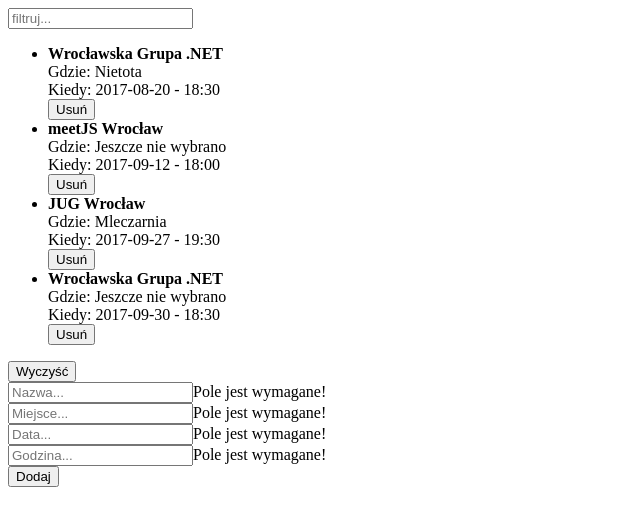
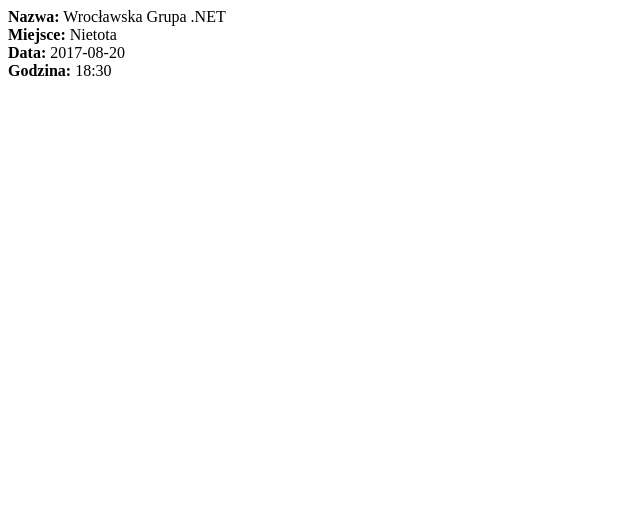
Before and after one commit to maciek-mod/react-router-online-training, a React (Create React App) app: page /details/3 in a window 1280 px wide. Shown: the top 526 px of the page, without its empty margins (0-640 px from the left). Built offline with nearby package versions, Linux system fonts and the light colour scheme.

Commit message:
initialization

```diff
--- a/src/App.js
+++ b/src/App.js
@@ -4,14 +4,18 @@ import {
   Route
 } from 'react-router-dom';
 
-import Events from '/events/Router';
+import Events from './events/Events';
+import Details from './details/Details';
 
 const App = () => {
   return (
     <Router>
       <div>
-        <Route to="/" component={Events} />
+        <Route exact path="/" component={Events} />
+        <Route path="/details/:eventId" component={Details} />
       </div>
     </Router>
   )
 }
+
+export default App;
--- /dev/null
+++ b/src/details/Details.js
@@ -0,0 +1,33 @@
+import React from 'react';
+import events from '../data/events.json';
+
+class Details extends React.Component {
+  constructor(props) {
+    super(props);
+    this.state = { event: {} };
+  }
+
+  componentDidMount() {
+    const id = this.props.match.params.eventId;
+    const event = events.find(item => item.id === parseInt(id, 10));
+
+    this.setState({
+      event
+    });
+  }
+
+  render() {
+    const { name, place, date, time } = this.state.event;
+
+    return (
+      <div>
+        <strong>Nazwa:</strong> {name}<br />
+        <strong>Miejsce:</strong> {place}<br />
+        <strong>Data:</strong> {date}<br />
+        <strong>Godzina:</strong> {time}
+      </div>
+    );
+  }
+}
+
+export default Details;
--- a/src/events/EventItem.js
+++ b/src/events/EventItem.js
@@ -1,5 +1,6 @@
 import React from 'react';
 import PropTypes from 'prop-types';
+import { Link } from 'react-router-dom';
 
 const EventItem = (props) => {
   return (
@@ -8,11 +9,13 @@ const EventItem = (props) => {
       Gdzie: {props.place}<br />
       Kiedy: {props.date} - {props.time}<br />
       <button onClick={props.onDeleteClicked.bind(this, props.id)}>Usuń</button>
+      <Link to={'/details/' + props.id}>Szczegóły</Link>
     </li>
   );
 };
 
 EventItem.propTypes = {
+  id: PropTypes.number.isRequired,
   name: PropTypes.string.isRequired,
   place: PropTypes.string.isRequired,
   date: PropTypes.string.isRequired,
--- a/src/index.js
+++ b/src/index.js
@@ -1,6 +1,6 @@
 import React from 'react';
 import ReactDOM from 'react-dom';
 
-import Events from './events/Events';
+import App from './App';
 
-ReactDOM.render(<Events />, document.getElementById('root'));
+ReactDOM.render(<App />, document.getElementById('root'));
```
